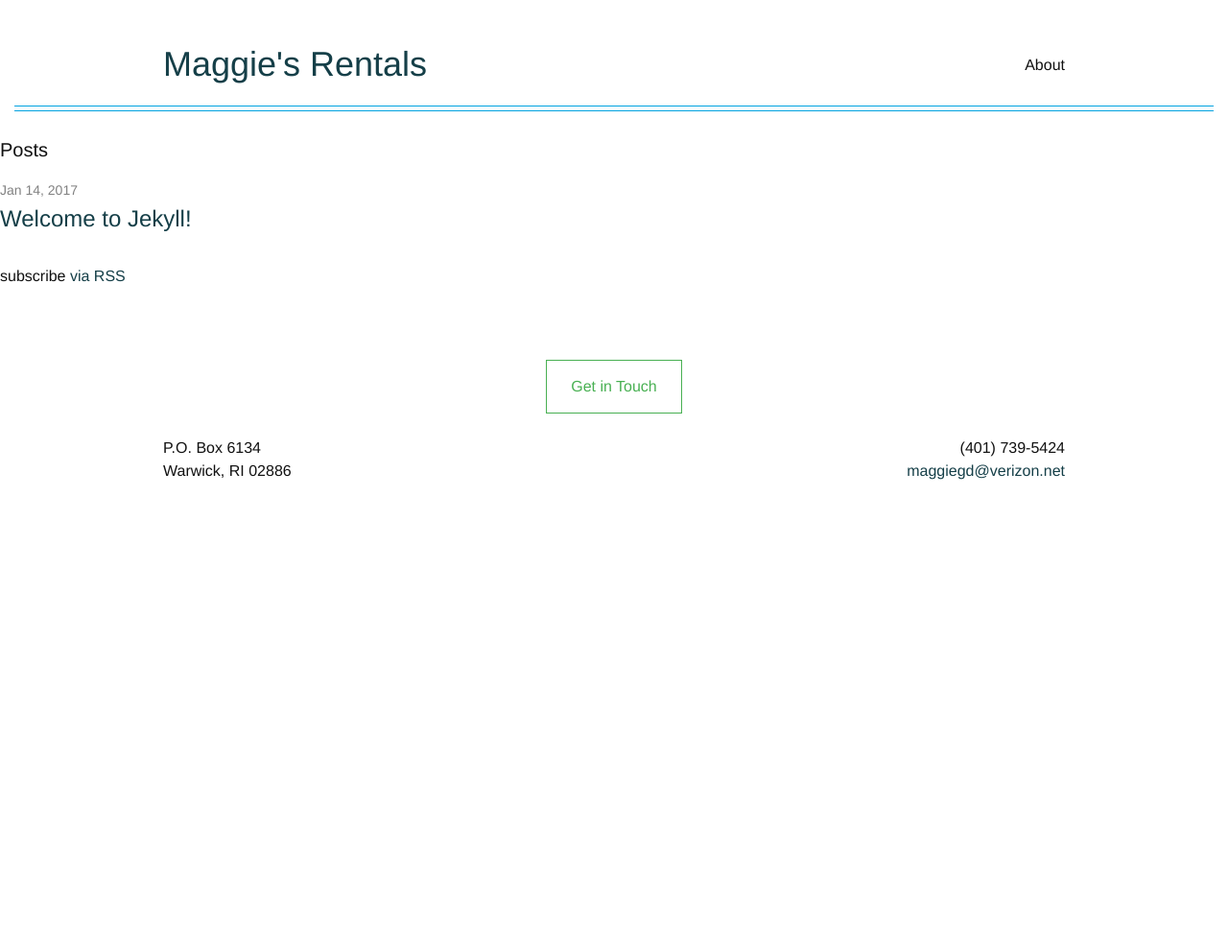
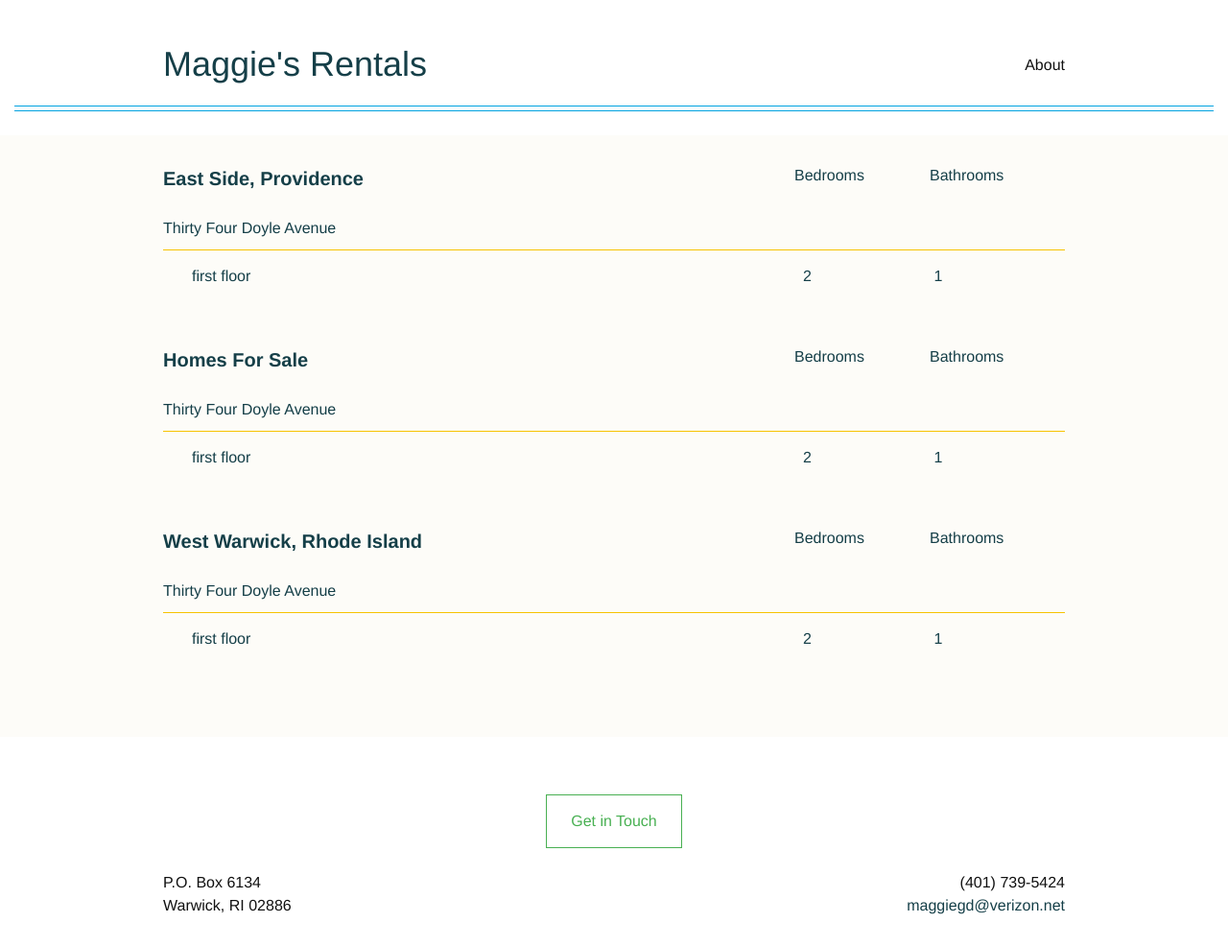
Before and after one commit to alexandreaco/maggiesrentals.github.io, a Jekyll site: the page built from index.html, in a window 1280 px wide. Shown: the whole page at 96% size. Built offline with Jekyll 4.4.1, drawn with Linux system fonts in a browser that asks for light colours; before the commit the page ends 900 px from its top, so only the background shows below that.

Commit message:
Adds homepage layout

```diff
--- a/_apartments/34-doyle-first-floor.markdown
+++ b/_apartments/34-doyle-first-floor.markdown
@@ -7,6 +7,7 @@ slideshow:
 - image: "/uploads/34_1.jpg"
   description: Photo two
 building: 34 Doyle Avenue
+floor: first floor
 is available: true
 available at: 2017-02-01 00:00:00 Z
 bedrooms: 2
--- a/_buildings/34-doyle-avenue.markdown
+++ b/_buildings/34-doyle-avenue.markdown
@@ -1,12 +1,12 @@
 ---
-title: 34 Doyle Avenue
+title: Thirty Four Doyle Avenue
 date: 2017-01-14 19:47:00 Z
 permalink: 34-doyle-ave
 image: "/uploads/34D.jpg"
 Google Map Text: <iframe src="https://www.google.com/maps/embed?pb=!1m18!1m12!1m3!1d2972.5203275594963!2d-71.40996068505736!3d41.83862597586335!2m3!1f0!2f0!3f0!3m2!1i1024!2i768!4f13.1!3m3!1m2!1s0x89e444e022ece683%3A0xff78f6da831a0a44!2s34+Doyle+Ave%2C+Providence%2C+RI+02906!5e0!3m2!1sen!2sus!4v1484423628780"
   width="100%" height="350" frameborder="0" style="border:0" allowfullscreen></iframe>
 Apartments:
-- 34 Doyle First Floor
+- Thirty Four Doyle, First Floor
 layout: building
 ---
 
--- a/_config.yml
+++ b/_config.yml
@@ -8,6 +8,9 @@ collections:
   buildings:
     title: Buildings
     output: true
+  locations:
+    title: Locations
+    output: false
   posts:
     title: Posts
     output: true
@@ -42,5 +45,5 @@ telephone: "(401) 739-5424"
 address: "P.O. Box 6134 \n Warwick, RI 02886"
 description: "Apartments for rent in Providence, Rhode Island \n"
 baseurl:
-url: https://alexandreaco.github.io/maggiesrentals.github.io
+url: http://localhost:4000
 markdown: kramdown
--- /dev/null
+++ b/_locations/east-side.markdown
@@ -0,0 +1,6 @@
+---
+title: East Side, Providence
+date: 2017-01-14 17:22:00 Z
+buildings:
+- Thirty Four Doyle Avenue
+---
--- /dev/null
+++ b/_locations/for-sale.markdown
@@ -0,0 +1,6 @@
+---
+title: Homes For Sale
+date: 2017-01-14 17:22:00 Z
+buildings:
+- Thirty Four Doyle Avenue
+---
--- /dev/null
+++ b/_locations/west-warwick.markdown
@@ -0,0 +1,6 @@
+---
+title: West Warwick, Rhode Island
+date: 2017-01-14 17:22:00 Z
+buildings:
+- Thirty Four Doyle Avenue
+---
--- /dev/null
+++ b/_sass/_home.scss
@@ -0,0 +1,40 @@
+.home {
+  background-color: $background-color;
+  padding: 30px 0;
+}
+.apartment-list {
+  display: flex;
+  flex-wrap: wrap;
+  margin-bottom: 45px;
+  color: $brand-color;
+}
+.al_title {
+  width: 70%;
+}
+.al_headings {
+  width: 30%;
+  display: flex;
+}
+.al_heading {
+  width: 50%;
+}
+.al_content {
+  width: 100%;
+}
+.al_building_title {
+  border-bottom: 1px solid $gold-color;
+  padding: 10px 0;
+}
+.al_building_content {
+  display: flex;
+}
+.al_apartment {
+  width: 70%;
+  padding-left: 30px;
+}
+.al_bedroom {
+  width: 15%;
+}
+.al_bathroom {
+  width: 15%;
+}
--- a/css/main.scss
+++ b/css/main.scss
@@ -58,5 +58,6 @@ $on-laptop:        800px;
         "header",
         "apartment",
         "building",
-        "footer"
+        "footer",
+        "home"
 ;
--- a/index.html
+++ b/index.html
@@ -3,21 +3,39 @@ layout: default
 ---
 
 <div class="home">
+  <div class="wrapper">
 
-  <h1 class="page-heading">Posts</h1>
+    {% for location in site.locations %}
+      <div class="apartment-list">
 
-  <ul class="post-list">
-    {% for post in site.posts %}
-      <li>
-        <span class="post-meta">{{ post.date | date: "%b %-d, %Y" }}</span>
+        <h3 class="al_title">{{ location.title }}</h3>
 
-        <h2>
-          <a class="post-link" href="{{ post.url | prepend: site.baseurl }}">{{ post.title }}</a>
-        </h2>
-      </li>
+        <div class="al_headings">
+          <span class="al_heading">Bedrooms</span>
+          <span class="al_heading">Bathrooms</span>
+        </div>
+
+        <div class="al_content">
+          {% for building in location.buildings %}
+            {% assign buildingObject = site.buildings | where: 'title', building | first %}
+            {% if buildingObject %}
+              <div class="al_building">
+                <p class="al_building_title">{{ buildingObject.title }}</p>
+                {% for apartment in buildingObject.Apartments %}
+                  {% assign apartmentObject = site.apartments | where: 'title', apartment | first %}
+                  {% if apartmentObject %}
+                    <a class="al_building_content" href="{{ apartmentObject.url | prepend: site.url }}">
+                      <p class="al_apartment">{{ apartmentObject.floor }}</p>
+                      <p class="al_bedroom">{{ apartmentObject.bedrooms }}</p>
+                      <p class="al_bathroom">{{ apartmentObject.bathrooms }}</p>
+                    </a>
+                  {% endif %}
+                {% endfor %}
+              </div>
+            {% endif %}
+          {% endfor %}
+        </div>
+      </div>
     {% endfor %}
-  </ul>
-
-  <p class="rss-subscribe">subscribe <a href="{{ "/feed.xml" | prepend: site.baseurl }}">via RSS</a></p>
-
+  </div>
 </div>
```
